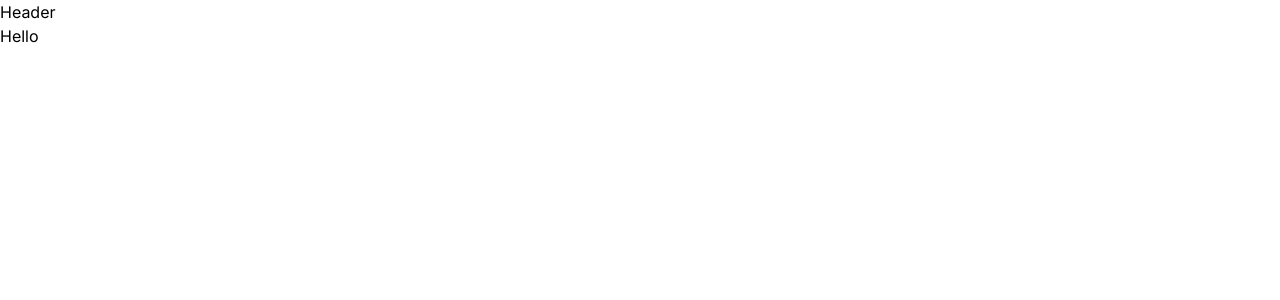
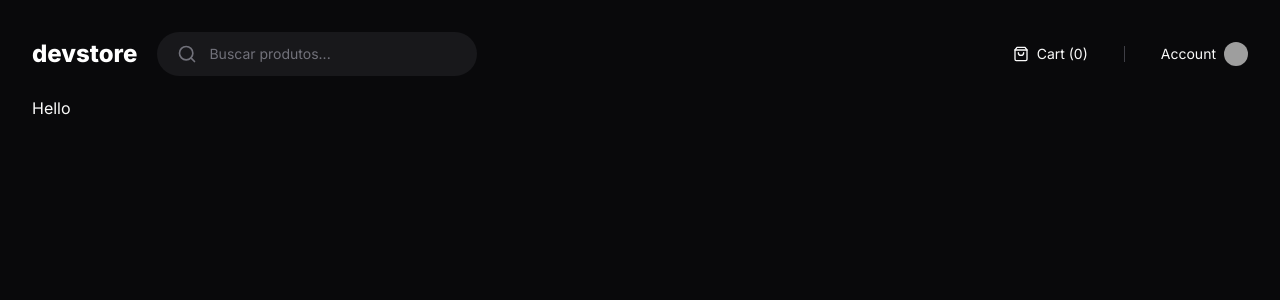
Before and after one commit to casbern/devstore, a Next.js app: page / in a window 1280 px wide. Shown: the top 300 px of the page. Built offline with nearby package versions, Linux system fonts and the light colour scheme; grey boxes are pictures that could not be loaded.

Commit message:
added content for the header added icons used image component from next

```diff
--- a/next.config.mjs
+++ b/next.config.mjs
@@ -1,4 +1,8 @@
 /** @type {import('next').NextConfig} */
-const nextConfig = {};
+const nextConfig = {
+  images: {
+    domains: ['github.com'],
+  },
+}
 
-export default nextConfig;
+export default nextConfig
--- a/package.json
+++ b/package.json
@@ -9,6 +9,7 @@
     "lint": "next lint"
   },
   "dependencies": {
+    "lucide-react": "^0.408.0",
     "next": "14.2.4",
     "react": "^18",
     "react-dom": "^18"
--- a/src/app/(store)/layout.tsx
+++ b/src/app/(store)/layout.tsx
@@ -3,7 +3,7 @@
 
 export default function StoreLayout({ children }: { children: ReactNode }) {
   return (
-    <div>
+    <div className="mx-auto grid min-h-screen w-full max-w-[1600px] grid-rows-[min-content_max-content] gap-5 p-8">
       <Header />
       {children}
     </div>
--- a/src/app/layout.tsx
+++ b/src/app/layout.tsx
@@ -18,7 +18,7 @@
 }>) {
   return (
     <html className={inter.variable} lang="pt">
-      <body>{children}</body>
+      <body className="bg-zinc-950 text-zinc-50 antialiased">{children}</body>
     </html>
   )
 }
--- a/src/components/header.tsx
+++ b/src/components/header.tsx
@@ -1,3 +1,43 @@
+import Link from 'next/link'
+import { Search, ShoppingBag } from 'lucide-react'
+import Image from 'next/image'
+
 export function Header() {
-  return <div>Header</div>
+  return (
+    <div className="flex items-center justify-between">
+      <div className="flex items-center gap-5">
+        <Link href="/" className="text-2xl font-extrabold text-white">
+          devstore
+        </Link>
+
+        <form className="flex w-[320px] items-center gap-3 rounded-full bg-zinc-900 px-5 py-3 ring-zinc-700">
+          <Search className="w-5 h-5 text-zinc-500" />
+
+          <input
+            className="flex-1 bg-transparent text-sm outline-none placeholder:text-zinc-500"
+            placeholder="Buscar produtos..."
+          />
+        </form>
+      </div>
+      <div className="flex items-center gap-9">
+        <div className="flex items-center gap-2">
+          <ShoppingBag className="h-4 w-4" />
+          <span className="text-sm">Cart (0)</span>
+        </div>
+
+        <div className="w-px h-4 bg-zinc-700"></div>
+
+        <Link href="/" className="flex items-center gap-2 hover:underline">
+          <span className="text-sm">Account</span>
+          <Image
+            src="https://github.com/casbern.png"
+            className="h-6 w-6 rounded-full"
+            width={24}
+            height={24}
+            alt=""
+          />
+        </Link>
+      </div>
+    </div>
+  )
 }
```
Also changed, not shown: 1 other file (tests, documents, lock files or other folders).
